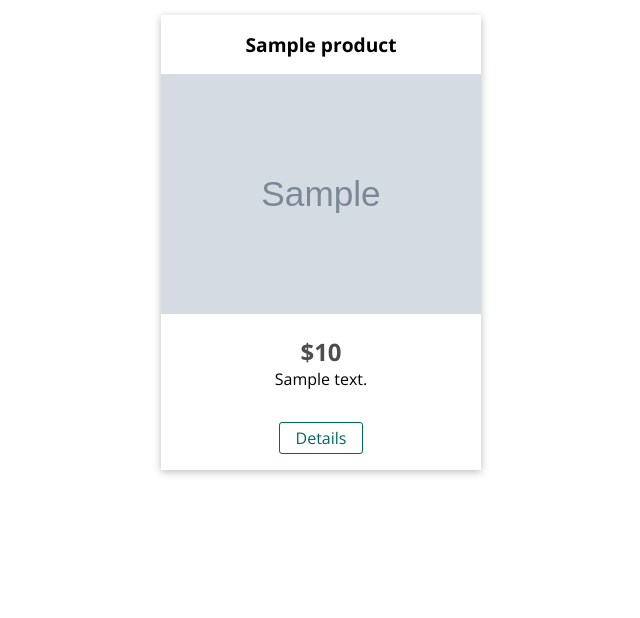
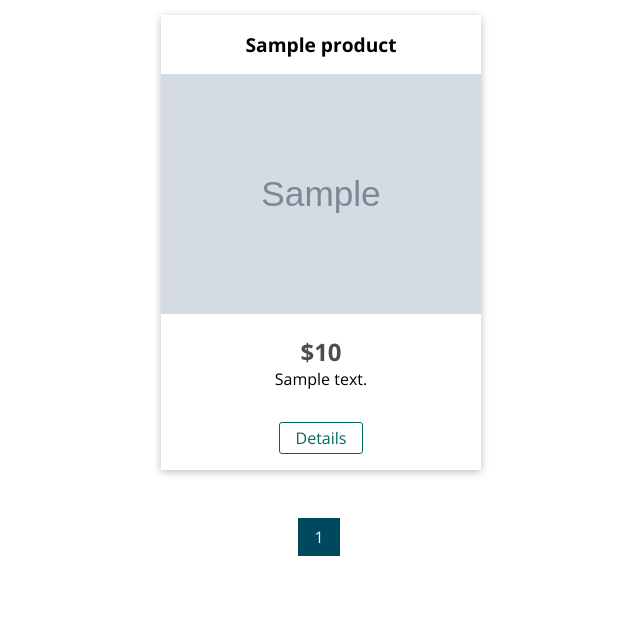
Before and after one commit to anhdo95/node-magazine, a Node server app: page / in a window 1280 px wide. Shown: the part 73-691 px from the top of the page, without its empty margins (319-959 px from the left). Run offline with Node 20, Linux system fonts and the light colour scheme; tables that the repository leaves empty hold one stand-in row (values such as "Sample post"); grey boxes marked "Sample" are stand-in pictures; some libraries are stand-ins or nearby versions.

Commit message:
Handle pagination

```diff
--- a/app.js
+++ b/app.js
@@ -12,7 +12,7 @@ const multer = require('multer')
 const errorController = require('./controllers/error');
 const User = require('./models/user');
 
-const { MONGODB_URI } = require('./util/constant')
+const { MONGODB_URI } = require('./secret/config')
 
 const app = express();
 const store = new MongoDBStore({
@@ -86,12 +86,13 @@ app.use(errorController.get404);
 app.use((error, req, res, next) => {
   if (error) {
     // return res.status(error.httpStatusCode).render(...)
+    console.log('error', error)
     return res.redirect('/500')
   }
 })
 
 mongoose
-  .connect(MONGODB_URI)
+  .connect(MONGODB_URI, { useNewUrlParser: true, useUnifiedTopology: true })
   .then(() => {
     app.listen(3000);
   })
--- a/controllers/auth.js
+++ b/controllers/auth.js
@@ -5,7 +5,7 @@ const sgTransport = require("nodemailer-sendgrid-transport");
 const { validationResult } = require("express-validator");
 
 const User = require("../models/user");
-// const { SENDGRID_API_KEY }  = require('../util/constant');
+const { SENDGRID_API_KEY }  = require('../secret/config');
 
 const hoursToMilliseconds = hours => {
   return hours * 60 * 60 * 1000;
@@ -14,7 +14,7 @@ const hoursToMilliseconds = hours => {
 const mailer = nodemailer.createTransport(
   sgTransport({
     auth: {
-      // api_key: SENDGRID_API_KEY
+      api_key: SENDGRID_API_KEY
     }
   })
 );
--- a/controllers/shop.js
+++ b/controllers/shop.js
@@ -4,6 +4,7 @@ const PDFDoc = require("pdfkit");
 
 const Product = require("../models/product");
 const Order = require("../models/order");
+const { ITEMS_PER_PAGE } = require("../util/constant");
 
 exports.getProducts = (req, res, next) => {
   Product.find()
@@ -36,19 +37,43 @@ exports.getProduct = (req, res, next) => {
 };
 
 exports.getIndex = (req, res, next) => {
-  Product.find()
+  const { page = 1 } = req.query;
+  const currentPage = Number(page);
+
+  let totalProducts;
+
+  return Product.find()
+    .countDocuments()
+    .then(totalItems => {
+      totalProducts = totalItems;
+      return Product.find()
+        .skip((currentPage - 1) * ITEMS_PER_PAGE)
+        .limit(ITEMS_PER_PAGE);
+    })
     .then(products => {
-      res.render("shop/index", {
+      const totalPages = Math.ceil(totalProducts / ITEMS_PER_PAGE);
+
+      const options = {
         prods: products,
         pageTitle: "Shop",
-        path: "/"
-        // isAuthenticated: req.session.isLoggedIn,
-        // csrfToken: req.csrfToken()
-      });
+        path: "/",
+        pagination: {
+          currentPage,
+          totalProducts,
+          totalPages,
+          hasNextPage: currentPage < totalPages,
+          hasPreviousPage: currentPage > 1,
+          nextPage: currentPage + 1,
+          previousPage: currentPage - 1,
+          lastPage: totalPages
+        }
+      };
+
+      console.log("options", options);
+
+      return res.render("shop/index", options);
     })
-    .catch(err => {
-      console.log(err);
-    });
+    .catch(console.log);
 };
 
 exports.getCart = (req, res, next) => {
--- a/public/css/main.css
+++ b/public/css/main.css
@@ -90,6 +90,24 @@ form {
 .main-header__item-logout:hover {
   cursor: pointer;
   color: #ffeb3b;
+}
+
+.pagination {
+  margin: 2em 0;
+}
+
+.pagination__link {
+  display: inline-block;
+  margin-right: 0.25em;
+  padding: 8px 16px;
+  color: #fff;
+  background-color: #00695c;
+  text-decoration: none;
+}
+
+.pagination__link--active,
+.pagination__link:hover {
+  background-color: #00495c;
 }
 
 .mobile-nav {
--- a/util/constant.js
+++ b/util/constant.js
@@ -1,4 +1,3 @@
 module.exports = {
-  MONGODB_URI: 'mongodb+srv://admin:admin@node-complete-1dj8a.mongodb.net/shop?retryWrites=true&w=majority',
-  SENDGRID_API_KEY: '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'
+  ITEMS_PER_PAGE: 2
 }
--- /dev/null
+++ b/views/includes/pagination.ejs
@@ -0,0 +1,19 @@
+<% if (pagination.totalPages) { %>
+    <section class="centered pagination">
+        <% if (pagination.hasPreviousPage) { %>
+            <a class="pagination__link" href="?page=<%= pagination.previousPage %>">Previous</a>
+        <% } %>
+
+        <% for (let i = 1; i <= pagination.totalPages; i++) { %>
+            <% if (pagination.currentPage == i) { %>
+                <a class="pagination__link pagination__link--active"><%= i %></a>
+            <% } else { %>
+                <a class="pagination__link" href="?page=<%= i %>"><%= i %></a>
+            <% } %>
+        <% } %>
+
+        <% if (pagination.hasNextPage) { %>
+            <a class="pagination__link" href="?page=<%= pagination.nextPage %>">Next</a>
+        <% } %>
+    </section>
+<% } %>
--- a/views/shop/index.ejs
+++ b/views/shop/index.ejs
@@ -7,6 +7,7 @@
 
     <main>
         <% if (prods.length > 0) { %>
+        <div class="container">
             <div class="grid">
                 <% for (let product of prods) { %>
                 <article class="card product-item">
@@ -14,8 +15,7 @@
                         <h1 class="product__title"><%= product.title %></h1>
                     </header>
                     <div class="card__image">
-                            <img src="/<%= product.imageUrl %>"
-                                alt="<%= product.title %>">
+                        <img src="/<%= product.imageUrl %>" alt="<%= product.title %>">
                     </div>
                     <div class="card__content">
                         <h2 class="product__price">$<%= product.price %></h2>
@@ -30,6 +30,8 @@
                 </article>
                 <% } %>
             </div>
+            <%- include('../includes/pagination.ejs', {pagination: pagination}) %>
+        </div>
         <% } else { %>
         <h1>No Products Found!</h1>
         <% } %>
```
Also changed, not shown: 1 other file. Lines whose indentation alone changed are shown as unchanged.
